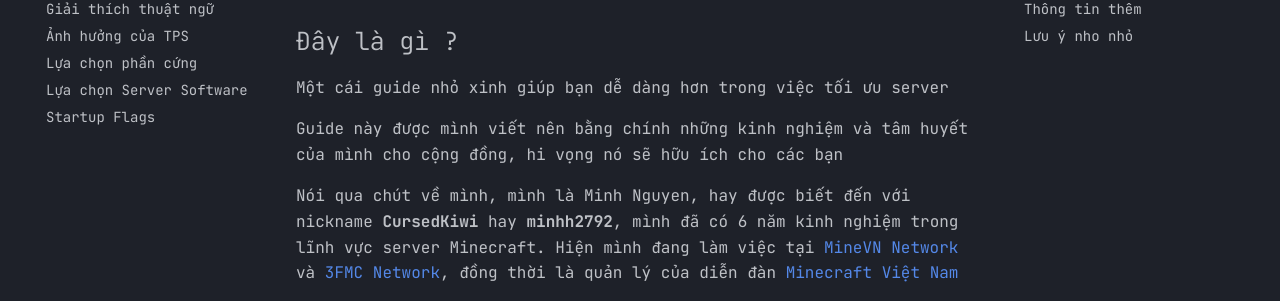
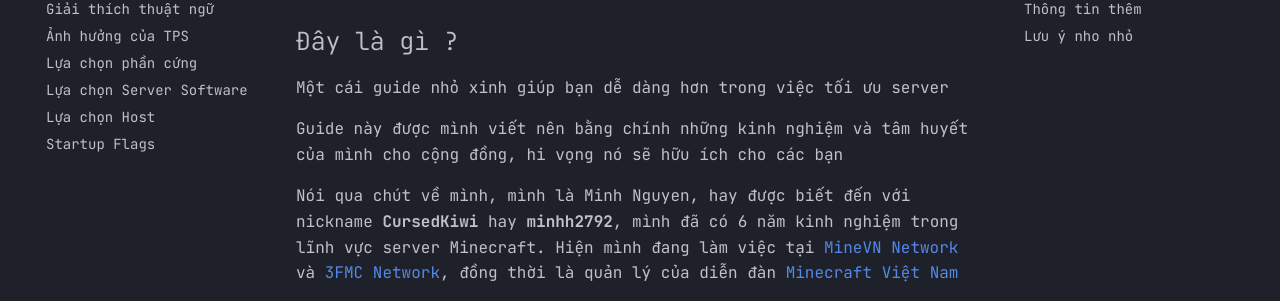
Before and after one commit to minhh2792/mcvn-optimization-guide, an MkDocs documentation site: the page built from docs/index.md, in a window 1280 px wide. Shown: the part 156-457 px from the top of the page. Built offline with MkDocs 1.6.1 and Material for MkDocs 9.7.7, drawn with Linux system fonts in a browser that asks for light colours; comment, search, counter and statistics services are not loaded.

Commit message:
Update mkdocs.yml

```diff
--- a/mkdocs.yml
+++ b/mkdocs.yml
@@ -10,6 +10,7 @@ nav:
     - Ảnh hưởng của TPS: tps-lag.md
     - Lựa chọn phần cứng: choosing-hardware.md
     - Lựa chọn Server Software: choosing-server-software.md
+    - Lựa chọn Host: choosing-a-host.md
     - Startup Flags: startup-flags.md
 
 theme:
```
